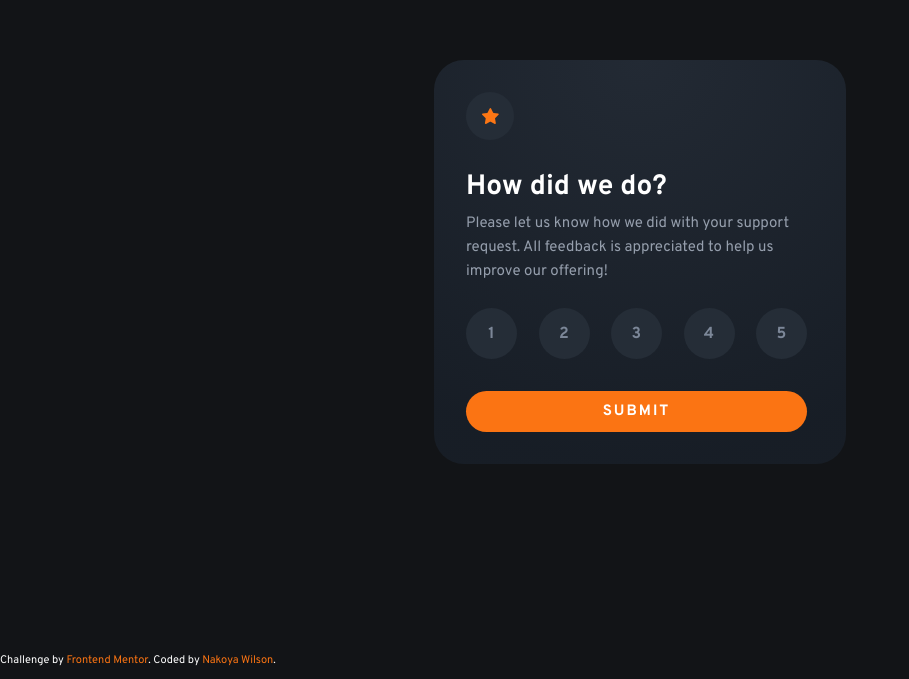
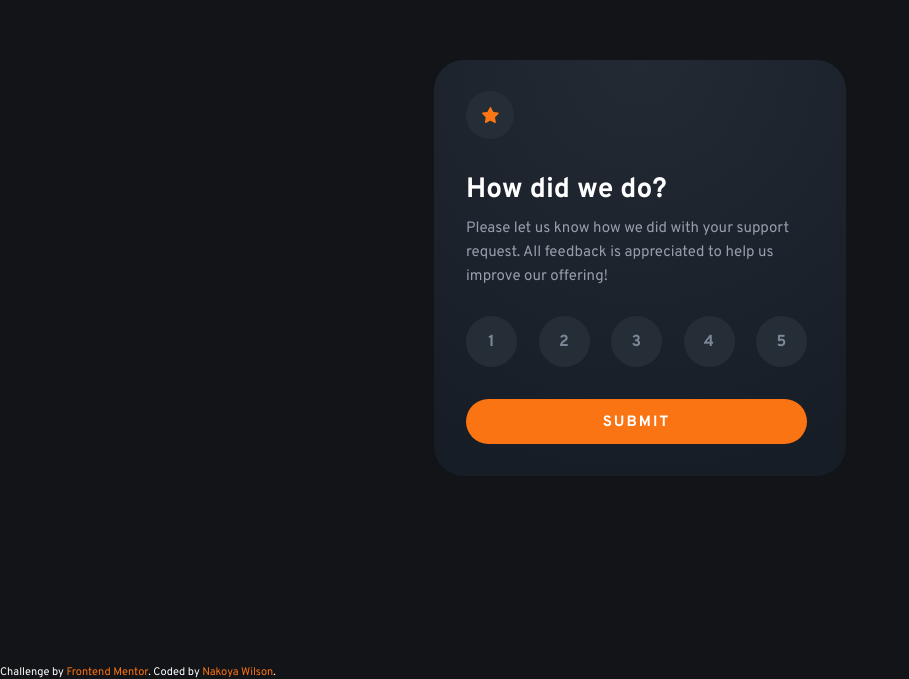
Before and after one commit to nakoyawilson/interactive-rating-component, a plain HTML site: page index.html in a window 1280 px wide. Shown: the part 135-814 px from the top of the page, without its empty margins (0-909 px from the left). Drawn offline with Linux system fonts and the light colour scheme.

Commit message:
Make minor adjustments for screenshot

```diff
--- a/css/styles.css
+++ b/css/styles.css
@@ -234,12 +234,12 @@ input[type="radio"]:checked + .rating-label {
   /* Rating Section */
 
   .ratings-section {
-    padding: 11rem 3.9rem 3.2rem 3.2rem;
+    padding: 10.9rem 3.9rem 3.2rem 3.2rem;
   }
 
   .heading {
     font-size: 2.8rem;
-    line-height: 3.5rem;
+    line-height: 4.3rem;
   }
 
   .heading::before {
@@ -249,7 +249,7 @@ input[type="radio"]:checked + .rating-label {
   }
 
   .ratings-section .paragraph {
-    margin: 0.7rem auto 2.4rem;
+    margin: 0.5rem auto 2.7rem;
   }
 
   .rating-label {
@@ -267,7 +267,7 @@ input[type="radio"]:checked + .rating-label {
 
   .btn-submit {
     margin-top: 3.2rem;
-    padding: 1.1rem;
+    padding: 1.4rem 1.1rem 1.2rem;
     font-size: 1.5rem;
     line-height: 1.9rem;
     letter-spacing: 2px;
```
